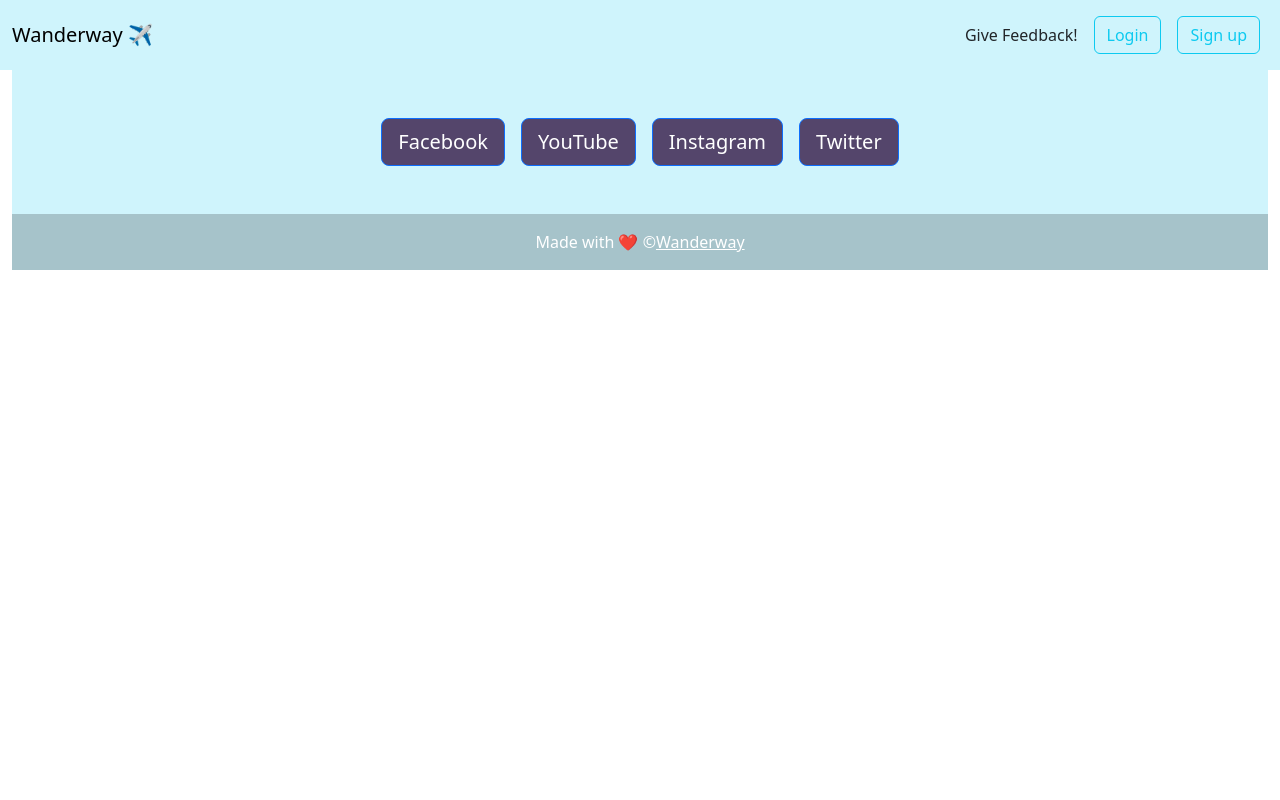
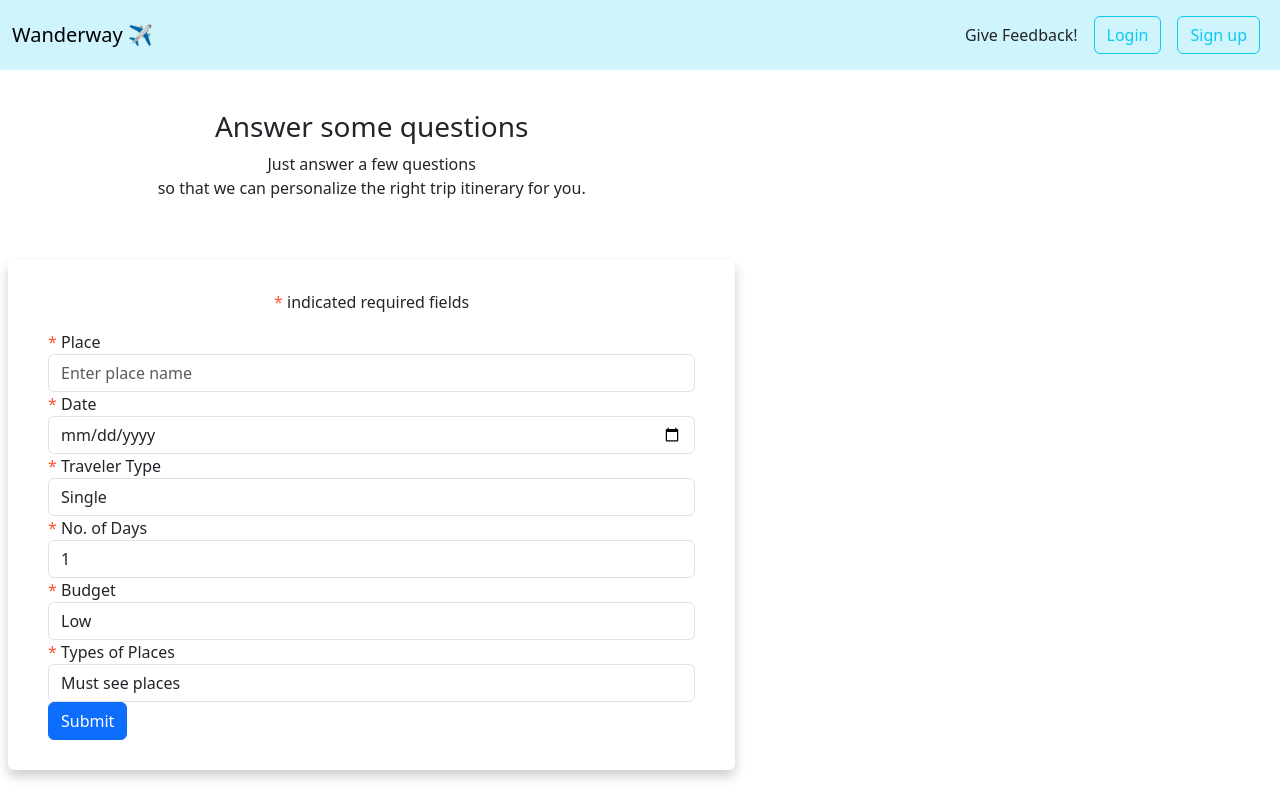
Before and after one commit to mounikarudra/wanderway-react-app, a React (Create React App) app: page /collect-info in a window 1280 px wide. Shown: the top 800 px of the page. Built offline with nearby package versions, Linux system fonts and the light colour scheme.

Commit message:
added collect info page

```diff
--- a/src/App.css
+++ b/src/App.css
@@ -1,4 +1,5 @@
-html, body {
+html,
+body {
   height: 100%;
   margin: 0;
 }
@@ -12,3 +13,15 @@ html, body {
 .content {
   flex: 1;
 }
+
+.card {
+  padding: 30px 40px;
+  margin-top: 60px;
+  margin-bottom: 60px;
+  border: none !important;
+  box-shadow: 0 6px 12px 0 rgba(0, 0, 0, 0.2);
+}
+
+.red-label {
+  color: #ff5733;
+}
--- a/src/App.js
+++ b/src/App.js
@@ -8,6 +8,7 @@ import "./App.css";
 // pages
 import Step1 from "./components/pages/Step1";
 import Step2 from "./components/pages/Step2";
+import CollectInfo from "./components/pages/CollectInfo";
 
 function App() {
   return (
@@ -18,6 +19,7 @@ function App() {
           <Route exact path="/" element={<GetStartedSection />} />
           <Route path="/step1" element={<Step1 />} />
           <Route path="/step2" element={<Step2 />} />
+          <Route path="/collect-info" element={<CollectInfo />} />
         </Routes>
         <Footer />
       </div>
--- /dev/null
+++ b/src/components/pages/CollectInfo.js
@@ -0,0 +1,101 @@
+import React from "react";
+import "bootstrap/dist/css/bootstrap.min.css";
+import "bootstrap/dist/js/bootstrap.bundle.min";
+import "../../App.css";
+
+const CollectInfo = () => {
+  return (
+    <div className="d-flex justify-content-center align-items-center vh-100">
+      <div className="container-fluid px-2 py-5 mx-auto">
+        <div className="row d-flex">
+          <div className="col-xl-7 col-lg-8 col-md-9 col-11">
+            <h3 className="text-center">Answer some questions</h3>
+            <p className="blue-text text-center">
+              Just answer a few questions
+              <br /> so that we can personalize the right trip itinerary for
+              you.
+            </p>
+            <div className="card">
+              <form>
+                <p className="text-center">
+                  <label className="red-label">*</label> indicated required
+                  fields
+                </p>
+                <div className="form-group">
+                  <label htmlFor="placeInput" className="text-left">
+                    <label className="red-label">*</label> Place
+                  </label>
+                  <input
+                    type="text"
+                    className="form-control"
+                    id="placeInput"
+                    aria-describedby="Name of the Place"
+                    placeholder="Enter place name"
+                  />
+                </div>
+                <div className="form-group">
+                  <label htmlFor="tripStartDate" className="text-right">
+                    <label className="red-label">*</label> Date
+                  </label>
+                  <input
+                    type="date"
+                    className="form-control"
+                    id="tripStartDate"
+                    placeholder="" // TODO - Get the current date and grey-out past dates
+                  />
+                </div>
+                <div className="form-group">
+                  <label htmlFor="travelerType">
+                    <label className="red-label">*</label> Traveler Type
+                  </label>
+                  <select className="form-control" id="travelerType">
+                    <option>Single</option>
+                    <option>Family</option>
+                    <option>Friends</option>
+                  </select>
+                </div>
+                <div className="form-group">
+                  <label htmlFor="noOfDaysType">
+                    <label className="red-label">*</label> No. of Days
+                  </label>
+                  <select className="form-control" id="noOfDaysType">
+                    <option>1</option>
+                    <option>2</option>
+                    <option>3</option>
+                  </select>
+                </div>
+                <div className="form-group">
+                  <label htmlFor="budgetType">
+                    <label className="red-label">*</label> Budget
+                  </label>
+                  <select className="form-control" id="budgetType">
+                    <option>Low</option>
+                    <option>Medium</option>
+                    <option>High</option>
+                  </select>
+                </div>
+                <div className="form-group">
+                  <label htmlFor="placesType">
+                    <label className="red-label">*</label> Types of Places
+                  </label>
+                  <select className="form-control" id="placesType">
+                    <option>Must see places</option>
+                    <option>Hiking</option>
+                    <option>Adventure activies</option>
+                    <option>Wildlife</option>
+                    <option>Scenic Drives</option>
+                  </select>
+                </div>
+                <button type="submit" className="btn btn-primary">
+                  Submit
+                </button>
+              </form>
+            </div>
+          </div>
+        </div>
+      </div>
+    </div>
+  );
+};
+
+export default CollectInfo;
--- a/src/components/pages/Step1.js
+++ b/src/components/pages/Step1.js
@@ -11,7 +11,7 @@ function Step1() {
         <button
           class="btn btn-outline-dark m-2"
           type="button"
-          // onClick={() => navigate("/step1")}
+          onClick={() => navigate("/collect-info")}
         >
           Yes
         </button>
```
Lines whose indentation alone changed are shown as unchanged.
